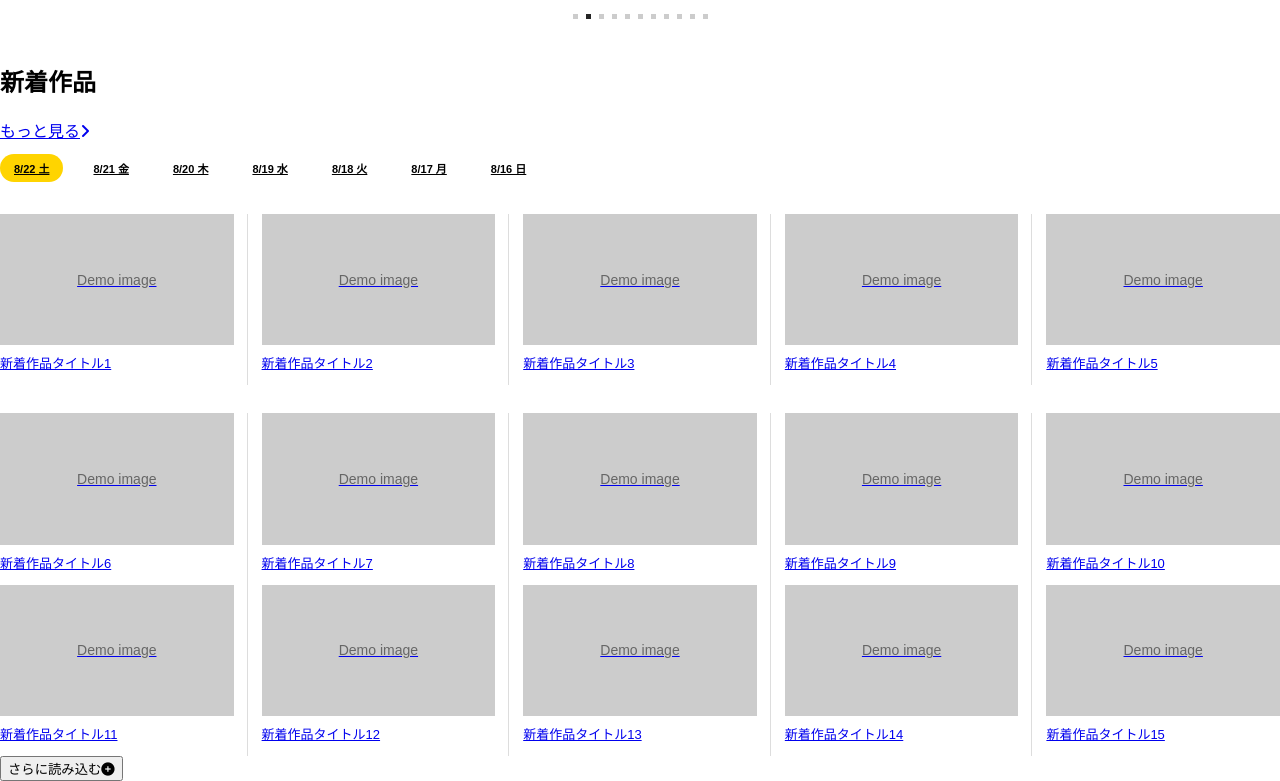
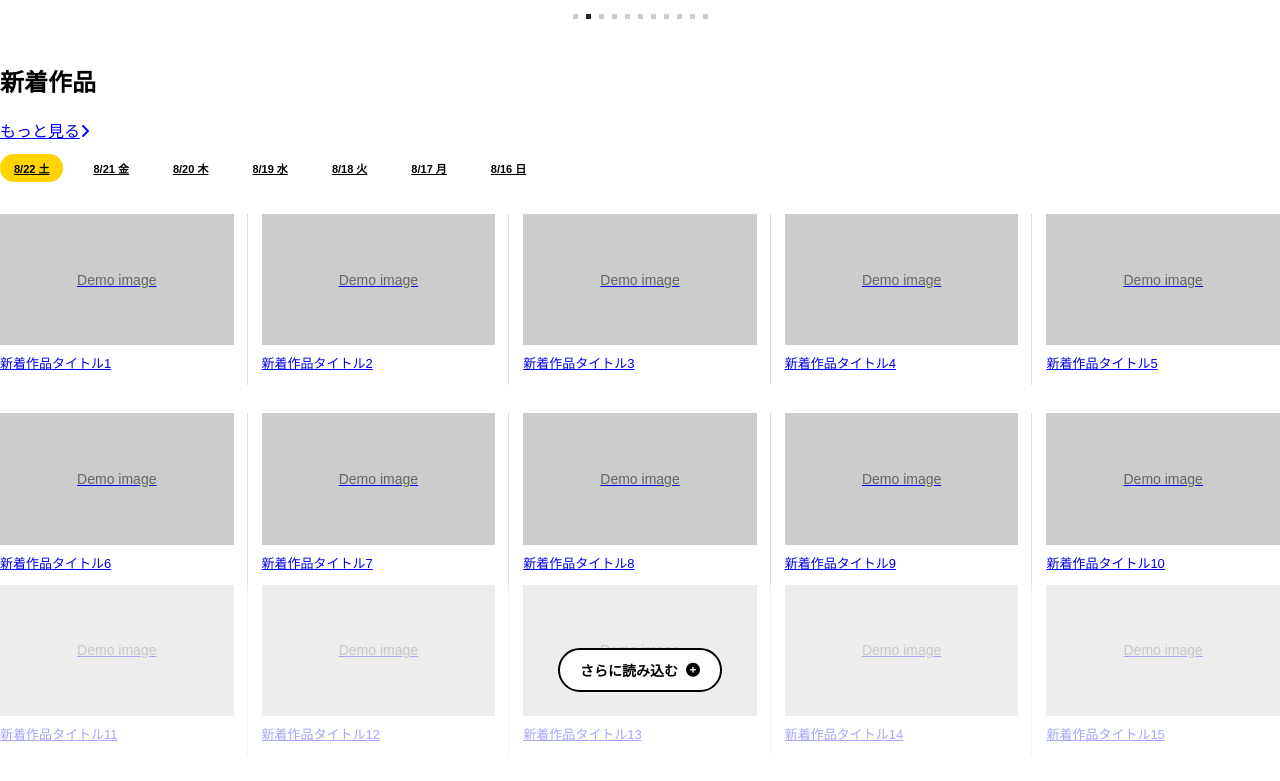
Before and after one commit to K-Tsubasa2026/kadocomi-demo, a React (Vite) app: page / in a window 1280 px wide. Shown: the part 509-1290 px from the top of the page. After the commit the page ends 1265 px from the top, so only its background shows below. Built offline with nearby package versions, Linux system fonts and the light colour scheme.

Commit message:
NewArrivalsにフェード表示とさらに読み込む処理を追加

```diff
--- a/src/components/NewArrivals/NewArrivals.css
+++ b/src/components/NewArrivals/NewArrivals.css
@@ -30,11 +30,52 @@
     gap: 28px;
 }
 
+/* 11〜15件とボタンの配置基準 */
+.load-more-wrapper {
+    position: relative;
+}
+
+/* 11〜15件を薄く表示 */
+.arrival-grid-fade {
+    opacity: 0.35;
+    transition: opacity 0.3s ease;
+}
+
+/* 薄くした作品の上にボタンを重ねる */
+.load-more-button {
+    position: absolute;
+
+    top: 50%;
+    left: 50%;
+
+    transform: translate(-50%, -50%);
+
+    z-index: 10;
+
+    display: flex;
+    align-items: center;
+    gap: 8px;
+
+    padding: 10px 20px;
+
+    background-color: #ffffff;
+    color: #000000;
+
+    border: 2px solid #000000;
+    border-radius: 999px;
+
+    font-size: 14px;
+    font-weight: bold;
+
+    cursor: pointer;
+}
+
 .arrival-card {
     display: block;
     position: relative;
 }
 
+/* 5の倍数番目のカード以外に縦線を付ける */
 .arrival-card:not(:nth-child(5n))::after {
     content: "";
     position: absolute;
--- a/src/components/NewArrivals/NewArrivals.tsx
+++ b/src/components/NewArrivals/NewArrivals.tsx
@@ -1,5 +1,6 @@
 import './NewArrivals.css'
 import { Link } from 'react-router'
+import { useState } from 'react'
 
 // 日付を配列化
 const dates = [
@@ -32,7 +33,7 @@ const arrivals = [
 ]
 
 function NewArrivals() {
-
+    const [isExpanded, setIsExpanded] = useState(false)
     return(
     <section className="new-arrivals">
         <div className="section-header">
@@ -85,7 +86,13 @@ function NewArrivals() {
 
 
         <div className="load-more-wrapper">
-            <div className="arrival-grid arrival-grid-fade">
+            <div
+                className={
+                    isExpanded
+                    ? 'arrival-grid'
+                    : 'arrival-grid arrival-grid-fade'
+                }
+            >
                 {arrivals.slice(10).map((arrival) => (
                 <Link
                 to="/404"
@@ -103,10 +110,16 @@ function NewArrivals() {
             ))}
             </div>
 
-            <button type="button" className="load-more-button">
+                {!isExpanded && (
+                <button
+                    type="button"
+                    className="load-more-button"
+                    onClick={() => setIsExpanded(true)}
+                >
                     さらに読み込む
                     <i className="fa-solid fa-circle-plus"></i>
                 </button>
+                )}
         </div>
     </section>
 )}
```
Lines whose indentation alone changed are shown as unchanged.
